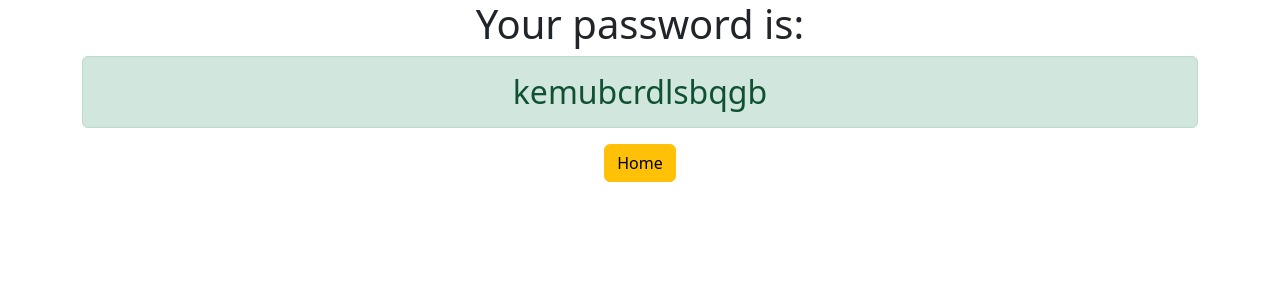
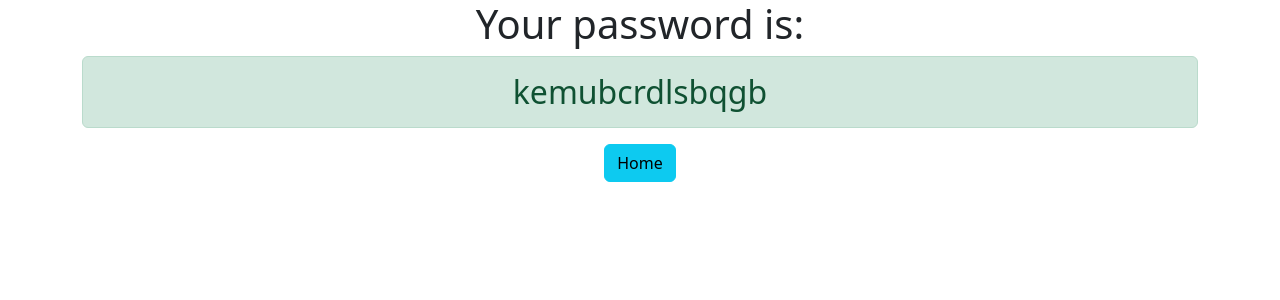
Before and after one commit to huijoson/django4-password-generator, a Django app: page /password/ in a window 1280 px wide. Shown: the top 300 px of the page. Run offline with Django 4.2, Linux system fonts and the light colour scheme.

Commit message:
I made some tweaks

```diff
--- a/generator/templates/generator/password.html
+++ b/generator/templates/generator/password.html
@@ -9,7 +9,7 @@
 <div class="container text-center">
 <h1> Your password is:</h1>
 <h2 class="alert alert-success">{{ password }}</h2>
-<a href="{% url 'home' %}" class="btn btn-warning">Home</a>
+<a href="{% url 'home' %}" class="btn btn-info">Home</a>
 </div>
 </body>
 </html>
--- a/password_generator/settings.py
+++ b/password_generator/settings.py
@@ -20,7 +20,7 @@ BASE_DIR = Path(__file__).resolve().parent.parent
 # See https://docs.djangoproject.com/en/4.1/howto/deployment/checklist/
 
 # SECURITY WARNING: keep the secret key used in production secret!
-SECRET_KEY = 'django-insecure-)&=dzx7hb=$qd3co=!v1y9#f9j$6%_am=f$2f)+%7&$nf)nw_&'
+SECRET_KEY = 'django-insecure-)&=dzx7hb=$qd3co=14441!v1y9#f9j$6%_am=f$2f)+%7&$nf)nw_&'
 
 # SECURITY WARNING: don't run with debug turned on in production!
 DEBUG = True
```
